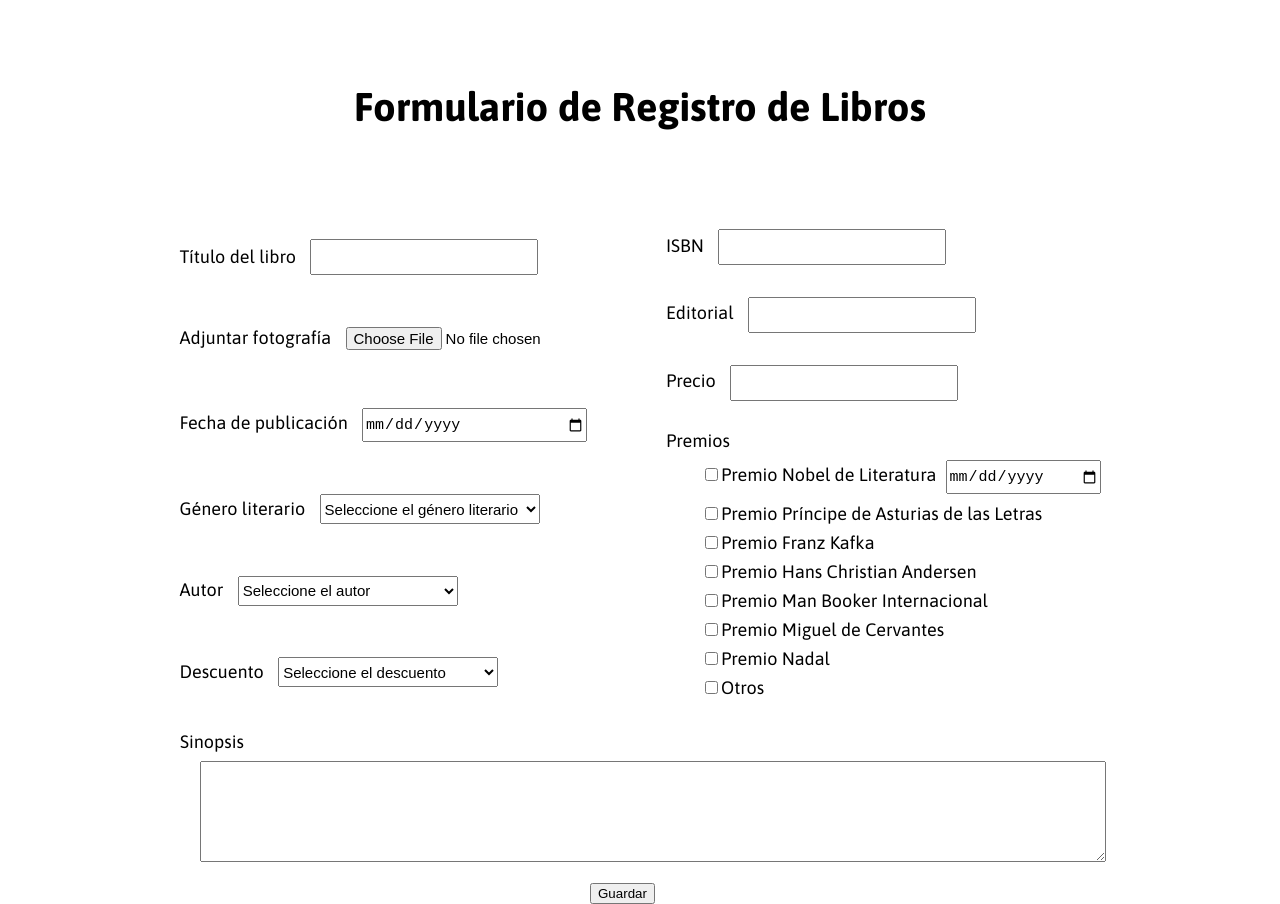
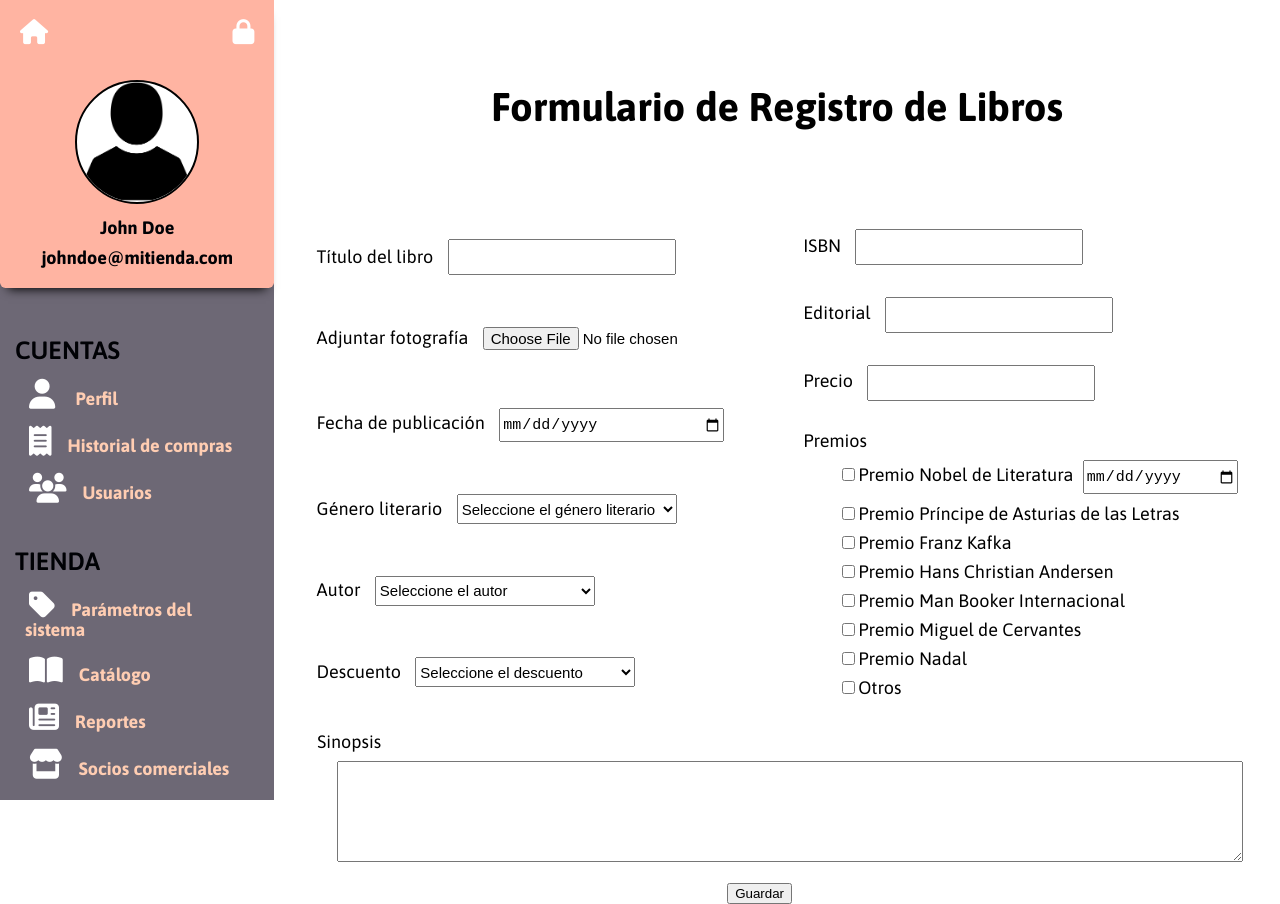
Before and after one commit to adriancastro626/bazar_de_las_sorpresas, a plain HTML site: page html/formulario_libros.html in a window 1280 px wide. Drawn offline with Linux system fonts and the light colour scheme.

Commit message:
formulario libros v3

```diff
--- a/css/formulario_libros.css
+++ b/css/formulario_libros.css
@@ -1,9 +1,4 @@
 /* Estilos Generales */
-
-html {
-    height: 98%;
-    /* border: 5px solid green; */
-}
 
 h1 {
     font-size: 40px;
@@ -20,7 +15,6 @@ h1 {
     justify-content: space-evenly;
     margin: 50px auto;
     width: 1100px;
-    /* border: 2px solid red; */
 }
 
 
@@ -28,7 +22,6 @@ h1 {
 
 form {
     height: 650px;
-    /* border: 5px solid green; */
 }
 
 form label {
@@ -41,7 +34,6 @@ form label {
     justify-content: space-around;
     padding: 50px 0 20px 0;
     width: 1000px;
-    /* border: 2px solid black; */
 }
 
 
@@ -51,7 +43,6 @@ form label {
     display: flex;
     flex-direction: column;
     justify-content: space-around;
-    /* border: 2px solid yellow; */
 }
 
 .formulario-libros-izq-control input,
@@ -68,7 +59,6 @@ form label {
     display: flex;
     flex-direction: column;
     justify-content: space-around;
-    /* border: 2px solid blue; */
 }
 
 .formulario-libros-der-control input {
@@ -83,7 +73,6 @@ form label {
 
 .formulario-libros-der-premio div {
     padding: 10px 0 0 35px;
-    /* border: 2px solid purple; */
 }
 
 .formulario-libros-der-premio div input[type=date] {
@@ -100,7 +89,6 @@ form label {
     height: 100px;
     padding-left: 40px;
     width: 900px;
-    /* border: 2px solid pink; */
 }
 
 .formulario-libros-control-sinopsis textarea {
@@ -113,5 +101,4 @@ form label {
     align-items: center;
     display: block;
     margin: 50px 0 0 450px;
-    /* border: 2px solid purple; */
 }
--- /dev/null
+++ b/css/menu-lateral.css
@@ -0,0 +1,144 @@
+/* Estilos Generales */
+
+html,
+body {
+    height: 100%;
+}
+
+.pagina-completa {
+    display: flex;
+    height: 100%;
+}
+
+.menu-lateral {
+    background-color: #6D6875;
+    font-family: 'Asap', sans-serif;
+    list-style: none;
+    width: 300px;
+}
+
+.menu-lateral li {
+    font-size: 18px;
+    list-style: none;
+}
+
+
+/* Estilos de la primera sección */
+
+.menu-lateral-arriba {
+    display: flex;
+    justify-content: space-between;
+    padding: 20px 20px 20px 20px;
+}
+
+.menu-lateral-arriba i {
+    color: #fff;
+    font-size: 25px;
+}
+
+.menu-lateral-foto img {
+    background-color: #fff;
+    border: 2px solid black;
+    border-radius: 50%;
+    height: 120px;
+    width: 120px;
+}
+
+.menu-lateral-primero {
+    align-items: center;
+    background-color: #FFB4A2;
+    border-radius: 0 0 2% 2%;
+    -webkit-box-shadow: 0px 9px 10px -8px #000000;
+    box-shadow: 0px 9px 10px -8px #000000;
+}
+
+.menu-lateral-usuario {
+    color: #000105;
+    font-size: 18px;
+    font-weight: bold;
+    line-height: 30px;
+    margin: auto;
+    padding: 15px 0;
+    text-align: center;
+    width: 85%;
+}
+
+
+/* Estilos de la segunda sección */
+
+.menu-lateral-segundo {
+    display: flex;
+    flex-direction: column;
+    margin-left: 15px;
+    padding-top: 20px;
+}
+
+.menu-lateral-segundo h2 {
+    color: #000105;
+    font-size: 25px;
+    padding-top: 30px;
+}
+
+.menu-lateral-lista {
+    display: flex;
+    margin: 15px 20px 15px 10px;
+}
+
+a {
+    color: #FFCDB2;
+    font-weight: bold;
+    padding: 8px;
+    text-decoration: none;
+    transition: 0.3s;
+}
+
+a:hover {
+    color: #000105;
+}
+
+.menu-lateral-lista i {
+    color: #fff;
+    font-size: 30px;
+    margin: 1px 8px 1px 4px;
+}
+
+.menu-lateral-lista li {
+    margin: auto 0;
+}
+
+#menu-lateral-desplegar-1 li,
+#menu-lateral-desplegar-2 li {
+    display: block;
+}
+
+#menu-lateral-desplegar-1 ul,
+#menu-lateral-desplegar-2 ul {
+    max-height: 0;
+    margin-left: 50px;
+    overflow: hidden;
+}
+
+#menu-lateral-desplegar-1:target ul {
+    overflow: visible;
+    margin-bottom: 50px;
+    max-height: 30;
+    padding: 0 0 10px 20px;
+    transition: 0.3s
+}
+
+#menu-lateral-desplegar-2:target ul {
+    overflow: visible;
+    margin-bottom: 60px;
+    max-height: 30;
+    padding: 0 0 20px 20px;
+    transition: 0.3s
+}
+
+.menu-lateral-titulo {
+    font-weight: 600;
+    padding-top: 15px;
+}
+
+ul {
+    padding-left: 0;
+}
--- a/html/formulario_libros.html
+++ b/html/formulario_libros.html
@@ -7,19 +7,98 @@
     <meta name="viewport" content="width-devide-width, initial-scale=1.0">
     <!-- Link del CSS reset -->
     <link rel="stylesheet" href="../css/reset.css">
-    <!-- Script de FontAwsome -->
-    <!-- <script src="https://kit.fontawesome.com/0db8cde7c4.js" crossorigin="anonymous"></script> -->
+    <!-- Script de FontAwesome -->
+    <script src="https://kit.fontawesome.com/0db8cde7c4.js" crossorigin="anonymous"></script>
     <!-- Links de Google Fonts -->
     <link rel="preconnect" href="https://fonts.googleapis.com">
     <link rel="preconnect" href="https://fonts.gstatic.com" crossorigin>
     <link href="https://fonts.googleapis.com/css2?family=Asap:wght@400;600;700&display=swap" rel="stylesheet">
     <!-- Link del CSS -->
     <!-- TODO tengo q corregir el href -->
+    <link rel="stylesheet" href="../css/menu-lateral.css">
     <link rel="stylesheet" href="../css/formulario_libros.css">
     <title>Registro de Libros</title>
 </head>
 
 <body>
+
+    <div class="pagina-completa">
+
+        <!-- Menú lateral -->
+        <div class="menu-lateral">
+
+            <!-- Primera sección del menú lateral -->
+            <div class="menu-lateral-primero">
+                <div class="menu-lateral-arriba">
+                    <i class="fa-solid fa-house" title="Icono para ir a la página principal"></i>
+                    <i class="fa-solid fa-lock" title="Icono para cerrar sesión en la cuenta"></i>
+                </div>
+                <div class="menu-lateral-usuario">
+                    <div class="menu-lateral-foto">
+                        <img src="../img/foto-perfil.png" alt="Foto de perfil del usuario">
+                    </div>
+                    <p class="menu-lateral-nombre"></p>John Doe</p>
+                    <p class="menu-lateral-email">johndoe@mitienda.com</p>
+                </div>
+            </div>
+
+            <!-- Segunda sección del menú lateral -->
+            <div class="menu-lateral-segundo">
+
+                <!-- Primera lista -->
+                <div>
+                    <h2 class="menu-lateral-titulo">CUENTAS</h2>
+                    <nav class="menu-lateral-nav">
+                        <ul>
+                            <div class="menu-lateral-lista">
+                                <li><i class="fa-solid fa-user"></i><a href="#"> Perfil </a></li>
+                            </div>
+                            <div class="menu-lateral-lista">
+                                <li><i class="fa-solid fa-receipt"></i><a href="#">Historial de compras</a></li>
+                            </div>
+                            <div class="menu-lateral-lista">
+                                <li><i class="fa-solid fa-users"></i><a href="#">Usuarios</a></li>
+                            </div>
+                        </ul>
+                    </nav>
+                </div>
+
+                <!-- Segunda lista -->
+                <div>
+                    <h2 class="menu-lateral-titulo">TIENDA</h2>
+                    <nav class="menu-lateral-nav">
+                        <ul>
+                            <div class="menu-lateral-lista">
+                                <li><i class="fa-solid fa-tag"></i><a href="#">Parámetros del sistema</a></li>
+                            </div>
+                            <div class="menu-lateral-lista menu-lateral-anidado" id="menu-lateral-desplegar-1">
+                                <li><i class="fa-solid fa-book-open"></i><a href="#menu-lateral-desplegar-1">Catálogo</a>
+                                    <ul>
+                                        <li><a href="#">Libros</a></li>
+                                        <li><a href="#">Autores</a></li>
+                                        <li><a href="#">Géneros literarios</a></li>
+                                    </ul>
+                                </li>
+                            </div>
+                            <div class="menu-lateral-lista menu-lateral-anidado" id="menu-lateral-desplegar-2">
+                                <li> <i class="fa-solid fa-newspaper"></i><a href="#menu-lateral-desplegar-2">Reportes</a>
+                                    <ul>
+                                        <li><a href="#">Top 10</a></li>
+                                        <li><a href="#">Ventas</a></li>
+                                        <li><a href="#">Descuentos</a></li>
+                                        <li><a href="#">Socios comerciales</a></li>
+                                    </ul>
+                                </li>
+                            </div>
+                            <div class="menu-lateral-lista">
+                                <li><i class="fa-solid fa-store"></i><a href="#">Socios comerciales</a></li>
+                            </div>
+                        </ul>
+                    </nav>
+                </div>
+            </div>
+
+        </div>
 
         <div class="formulario-libros">
 
@@ -185,7 +264,7 @@
 
         </div>
 
-
+    </div>
 
     <script src="../js/formulario_libros.js"></script>
 </body>
```
Also changed, not shown: img/foto-perfil.png (added). Lines whose indentation alone changed are shown as unchanged.
